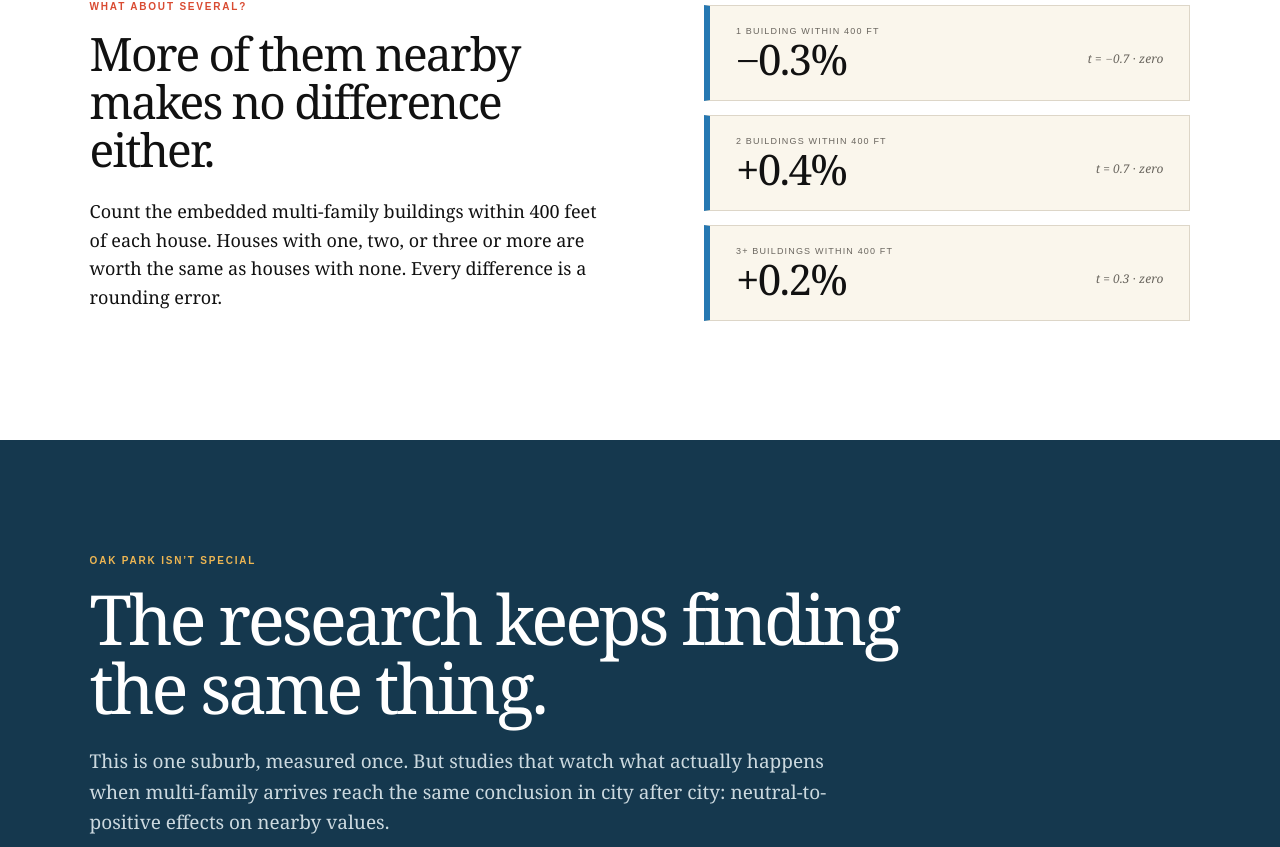
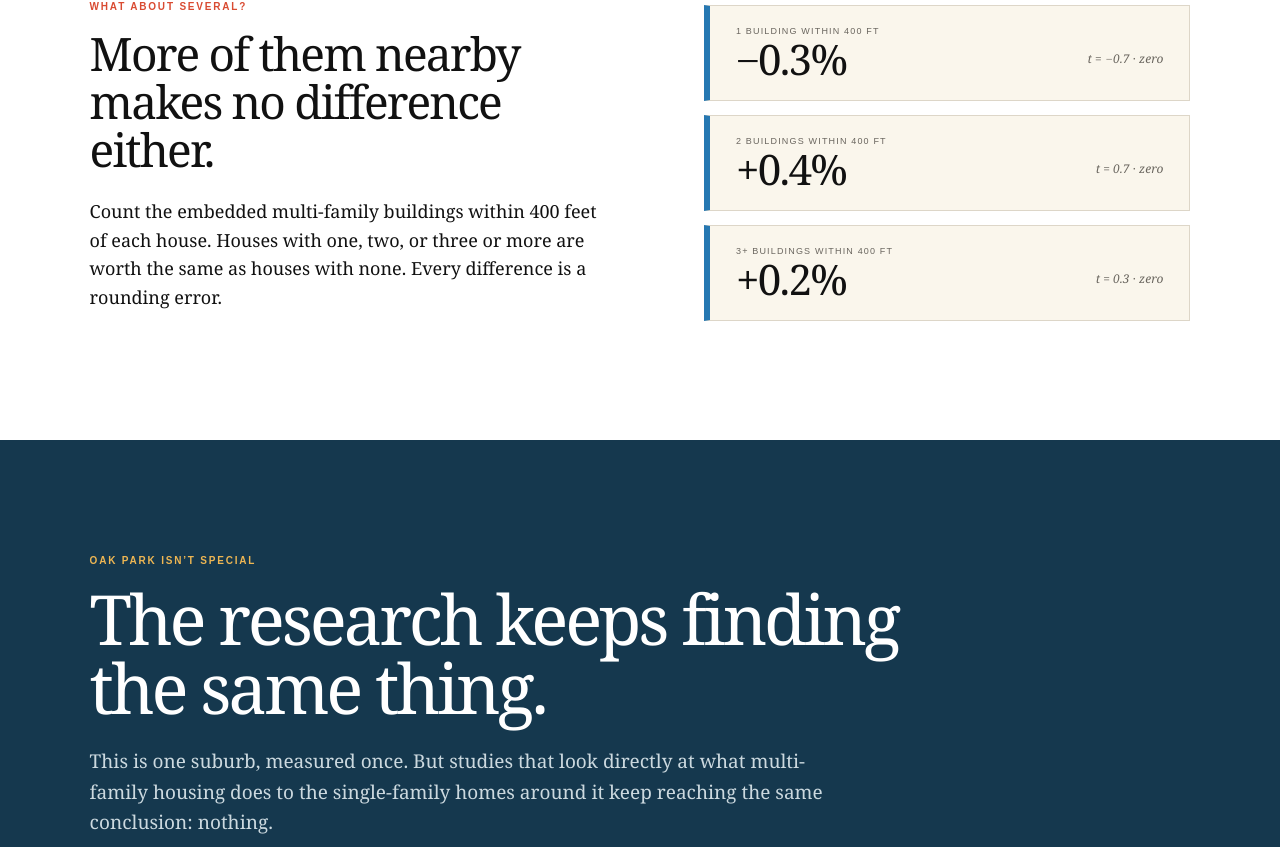
Before and after one commit to jvanderberg/proximity-explainer, a Next.js app: page / in a window 1280 px wide. Shown: the part 11153-12000 px from the top of the page. Built offline with nearby package versions, Linux system fonts and the light colour scheme.

Commit message:
Literature section: only studies of nearby single-family values
Replace the rents study (Asquith/Mast/Reed) and the Auckland construction
study with MIT CRE's Pollakowski/Ritchay/Weinrobe 2005 suburban Boston
study; keep Kuhlmann's Minneapolis 2040 price study.

```diff
--- a/app/globals.css
+++ b/app/globals.css
@@ -164,7 +164,7 @@ a { color: inherit; }
 .lit-intro > span { font-size: 10px; letter-spacing: .18em; font-weight: bold; color: #edb653; }
 .lit-intro h2 { font: clamp(42px, 5.4vw, 76px)/1 Georgia, serif; letter-spacing: -.045em; margin: 16px 0 24px; }
 .lit-intro p { font: 19px/1.6 Georgia, serif; color: #ccd9df; max-width: 760px; }
-.lit-cards { display: grid; grid-template-columns: repeat(3, 1fr); gap: 1px; background: #48657a; border: 1px solid #48657a; }
+.lit-cards { display: grid; grid-template-columns: repeat(2, 1fr); gap: 1px; background: #48657a; border: 1px solid #48657a; max-width: 980px; }
 .lit-cards article { background: var(--navy); padding: 38px 34px 34px; display: flex; flex-direction: column; }
 .lit-cards b { font: 11px Georgia, serif; letter-spacing: .1em; color: #edb653; }
 .lit-cards h3 { font: 26px/1.15 Georgia, serif; margin: 14px 0 16px; letter-spacing: -.02em; }
--- a/app/page.tsx
+++ b/app/page.tsx
@@ -361,29 +361,23 @@ function LiteratureBand() {
         <span>OAK PARK ISN&rsquo;T SPECIAL</span>
         <h2>The research keeps finding the same thing.</h2>
         <p>
-          This is one suburb, measured once. But studies that watch what actually happens when
-          multi-family arrives reach the same conclusion in city after city: neutral-to-positive
-          effects on nearby values.
+          This is one suburb, measured once. But studies that look directly at what multi-family
+          housing does to the single-family homes around it keep reaching the same conclusion:
+          nothing.
         </p>
       </div>
       <div className="lit-cards">
         <article>
-          <b>11 U.S. CITIES · 2023</b>
-          <h3>New apartment buildings lowered nearby rents.</h3>
-          <p>Asquith, Mast &amp; Reed tracked large new market-rate buildings in low-income areas: rents within 800 feet fell 5–7% relative to comparable blocks slightly farther away.</p>
-          <a href="https://direct.mit.edu/rest/article/105/2/359/100977" target="_blank" rel="noreferrer">Review of Economics and Statistics ↗</a>
+          <b>SUBURBAN BOSTON · 2005</b>
+          <h3>Large apartment developments left nearby house values untouched.</h3>
+          <p>MIT&rsquo;s Center for Real Estate tracked 36,000 sales around seven large, deliberately controversial mixed-income rental developments. House prices next to them simply tracked the surrounding market.</p>
+          <a href="https://news.mit.edu/2005/housing" target="_blank" rel="noreferrer">Pollakowski, Ritchay &amp; Weinrobe ↗</a>
         </article>
         <article>
           <b>MINNEAPOLIS · 2021</b>
           <h3>Legalizing multi-family didn&rsquo;t dent house prices.</h3>
           <p>After the 2040 Plan allowed triplexes on every lot, Kuhlmann found single-family parcels gaining multi-family rights rose modestly in value. They did not fall.</p>
           <a href="https://www.tandfonline.com/doi/full/10.1080/01944363.2020.1852101" target="_blank" rel="noreferrer">J. of the American Planning Assoc. ↗</a>
-        </article>
-        <article>
-          <b>AUCKLAND · 2023</b>
-          <h3>Big upzoning, big building boom.</h3>
-          <p>Greenaway-McGrevy &amp; Phillips showed Auckland&rsquo;s sweeping upzoning set off the sustained construction surge that skeptics said would never come.</p>
-          <a href="https://www.sciencedirect.com/science/article/pii/S0094119023000244" target="_blank" rel="noreferrer">Journal of Urban Economics ↗</a>
         </article>
       </div>
       <p className="lit-method">
```
